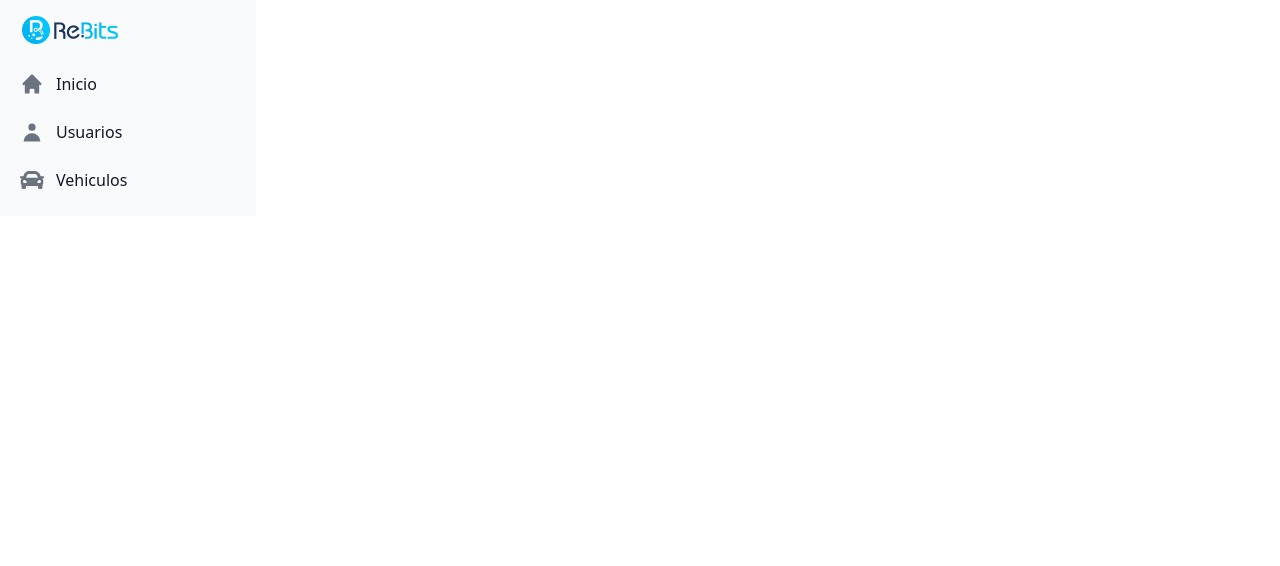
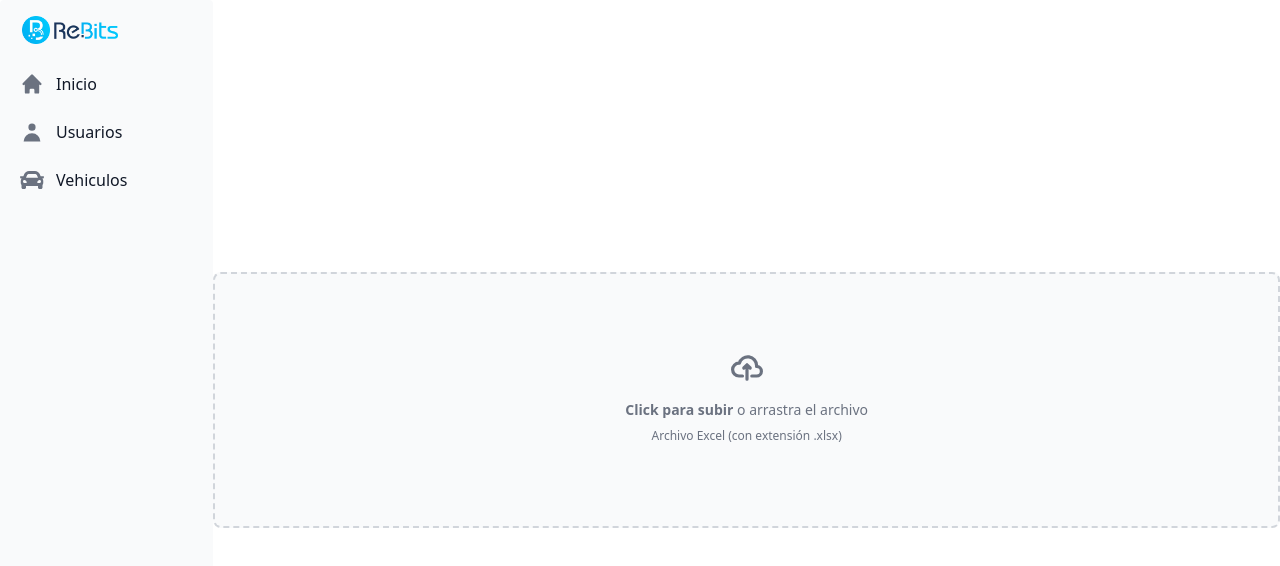
Before and after one commit to nicolas772/sistema-mantencion-vehiculos, a React (Vite) app in the folder frontend/: page / in a window 1280 px wide. Shown: the top 566 px of the page. Built offline with nearby package versions, Linux system fonts and the light colour scheme.

Commit message:
creacion de dropzone e instalacion de react router dom

```diff
--- a/frontend/package.json
+++ b/frontend/package.json
@@ -12,7 +12,8 @@
   "dependencies": {
     "flowbite-react": "^0.10.1",
     "react": "^18.3.1",
-    "react-dom": "^18.3.1"
+    "react-dom": "^18.3.1",
+    "react-router-dom": "^6.26.1"
   },
   "devDependencies": {
     "@eslint/js": "^9.9.0",
--- a/frontend/src/App.jsx
+++ b/frontend/src/App.jsx
@@ -1,11 +1,13 @@
 import Sidebar from './components/Sidebar'
+import Dropzone from './components/Dropzone'
 
 function App() {
 
   return (
-    <>
-      <Sidebar />
-    </>
+    <div className="flex h-screen">
+      <Sidebar className="w-1/4" />
+      <Dropzone className="w-3/4" />
+    </div>
   )
 }
 
--- /dev/null
+++ b/frontend/src/components/Dropzone.jsx
@@ -0,0 +1,35 @@
+import { FileInput, Label } from "flowbite-react";
+
+export default function Dropzone() {
+  return (
+    <div className="flex w-full items-center justify-center">
+      <Label
+        htmlFor="dropzone-file"
+        className="flex h-64 w-full cursor-pointer flex-col items-center justify-center rounded-lg border-2 border-dashed border-gray-300 bg-gray-50 hover:bg-gray-100 dark:border-gray-600 dark:bg-gray-700 dark:hover:border-gray-500 dark:hover:bg-gray-600"
+      >
+        <div className="flex flex-col items-center justify-center pb-6 pt-5">
+          <svg
+            className="mb-4 h-8 w-8 text-gray-500 dark:text-gray-400"
+            aria-hidden="true"
+            xmlns="http://www.w3.org/2000/svg"
+            fill="none"
+            viewBox="0 0 20 16"
+          >
+            <path
+              stroke="currentColor"
+              strokeLinecap="round"
+              strokeLinejoin="round"
+              strokeWidth="2"
+              d="M13 13h3a3 3 0 0 0 0-6h-.025A5.56 5.56 0 0 0 16 6.5 5.5 5.5 0 0 0 5.207 5.021C5.137 5.017 5.071 5 5 5a4 4 0 0 0 0 8h2.167M10 15V6m0 0L8 8m2-2 2 2"
+            />
+          </svg>
+          <p className="mb-2 text-sm text-gray-500 dark:text-gray-400">
+            <span className="font-semibold">Click para subir</span> o arrastra el archivo
+          </p>
+          <p className="text-xs text-gray-500 dark:text-gray-400">Archivo Excel (con extensión .xlsx)</p>
+        </div>
+        <FileInput id="dropzone-file" className="hidden" />
+      </Label>
+    </div>
+  );
+}
```
Also changed, not shown: 1 other file (tests, documents, lock files or other folders).
